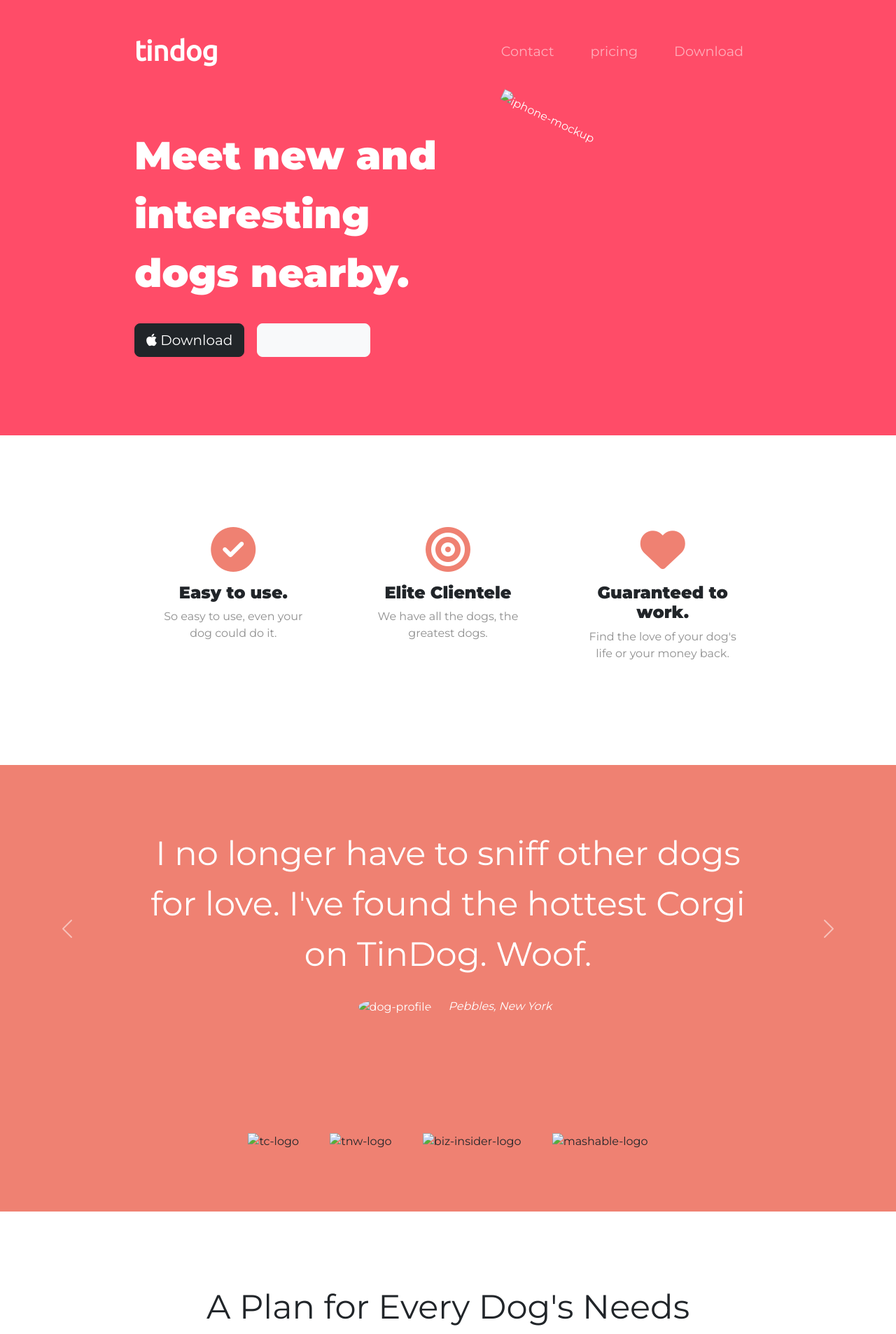
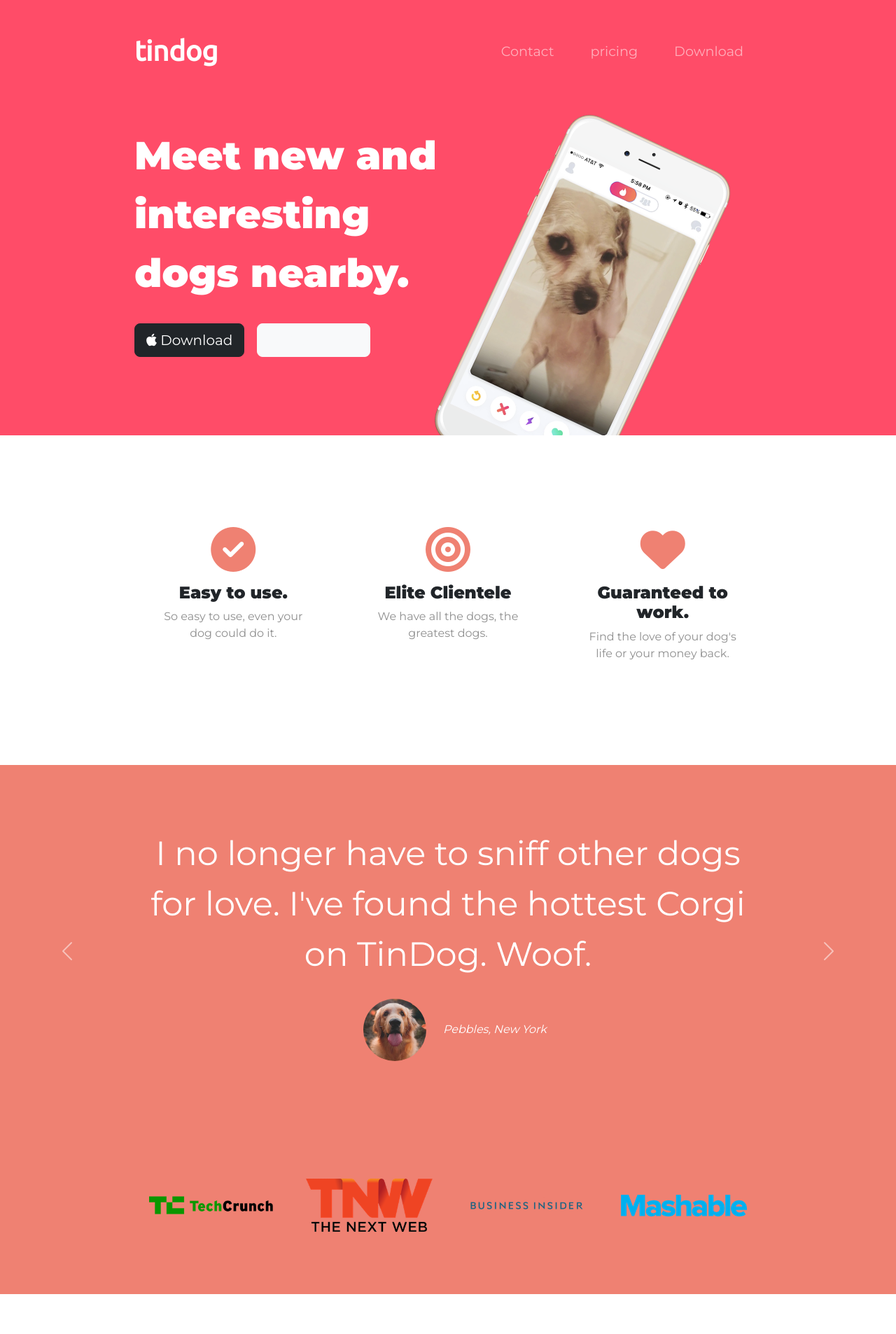
Before and after one commit to saiprudhviraju/bootstrap-project, a plain HTML site: page index.html in a window 1280 px wide. Shown: the top 1906 px of the page at 70% size. Drawn offline with nearby package versions, Linux system fonts and the light colour scheme; files that its build step writes are made by us from their sources.

Commit message:
index.html

```diff
--- a/index.html
+++ b/index.html
@@ -9,9 +9,9 @@
 
 <script src="https://kit.fontawesome.com/cde517f1ca.js" crossorigin="anonymous"></script>
 <link href="https://fonts.googleapis.com/css2?family=Montserrat:wght@400;900&family=Ubuntu&display=swap" rel="stylesheet">
-  <link rel="stylesheet" href="https://cdn.jsdelivr.net/npm/bootstrap@5.2.3/dist/css/bootstrap.min.css">
+  <link rel="stylesheet" href="https://cdn.jsdelivr.net/npm/bootstrap@5.2.3/dist/bootstrap.min.css">
   <script src="https://cdn.jsdelivr.net/npm/bootstrap@5.2.3/dist/js/bootstrap.bundle.min.js"></script>
-  <link rel="stylesheet" href="css/styles.css">
+  <link rel="stylesheet" href="styles.css">
 </head>
 
 <body>
@@ -51,7 +51,7 @@
       <button type="button" class="btn btn-primary btn-lg btn-outline-light btn-light download-button"><i class="fa-brands fa-google-play"></i> Download</button>
       </div>
     <div  class="col-lg-6">
-      <img  class="title-image" src="images/iphone6.png" alt="iphone-mockup">
+      <img  class="title-image" src="iphone6.png" alt="iphone-mockup">
     </div>
 </div>
 </div>
@@ -90,12 +90,12 @@
       <div class="carousel-inner">
         <div class="carousel-item active">
           <h2>I no longer have to sniff other dogs for love. I've found the hottest Corgi on TinDog. Woof.</h2>
-          <img class="testimonials-image" src="images/dog-img.jpg" alt="dog-profile">
+          <img class="testimonials-image" src="dog-img.jpg" alt="dog-profile">
           <em>Pebbles, New York</em>
         </div>
         <div class="carousel-item">
           <h2>My dog used to be so lonely, but with TinDog's help, they've found the love of their life. I think.</h2>
-    <img class="testimonials-image" src="images/lady-img.jpg" alt="lady-profile">
+    <img class="testimonials-image" src="lady-img.jpg" alt="lady-profile">
     <em>Beverly, Illinois</em>
         </div>
       </div>
@@ -119,10 +119,10 @@
   <!-- Press -->
 
   <section id="press">
-    <img class="press-logo" src="images/techcrunch.png" alt="tc-logo">
-    <img class="press-logo" src="images/tnw.png" alt="tnw-logo">
-    <img class="press-logo" src="images/bizinsider.png" alt="biz-insider-logo">
-    <img class="press-logo" src="images/mashable.png" alt="mashable-logo">
+    <img class="press-logo" src="techcrunch.png" alt="tc-logo">
+    <img class="press-logo" src="tnw.png" alt="tnw-logo">
+    <img class="press-logo" src="bizinsider.png" alt="biz-insider-logo">
+    <img class="press-logo" src="mashable.png" alt="mashable-logo">
 
   </section>
 
```
